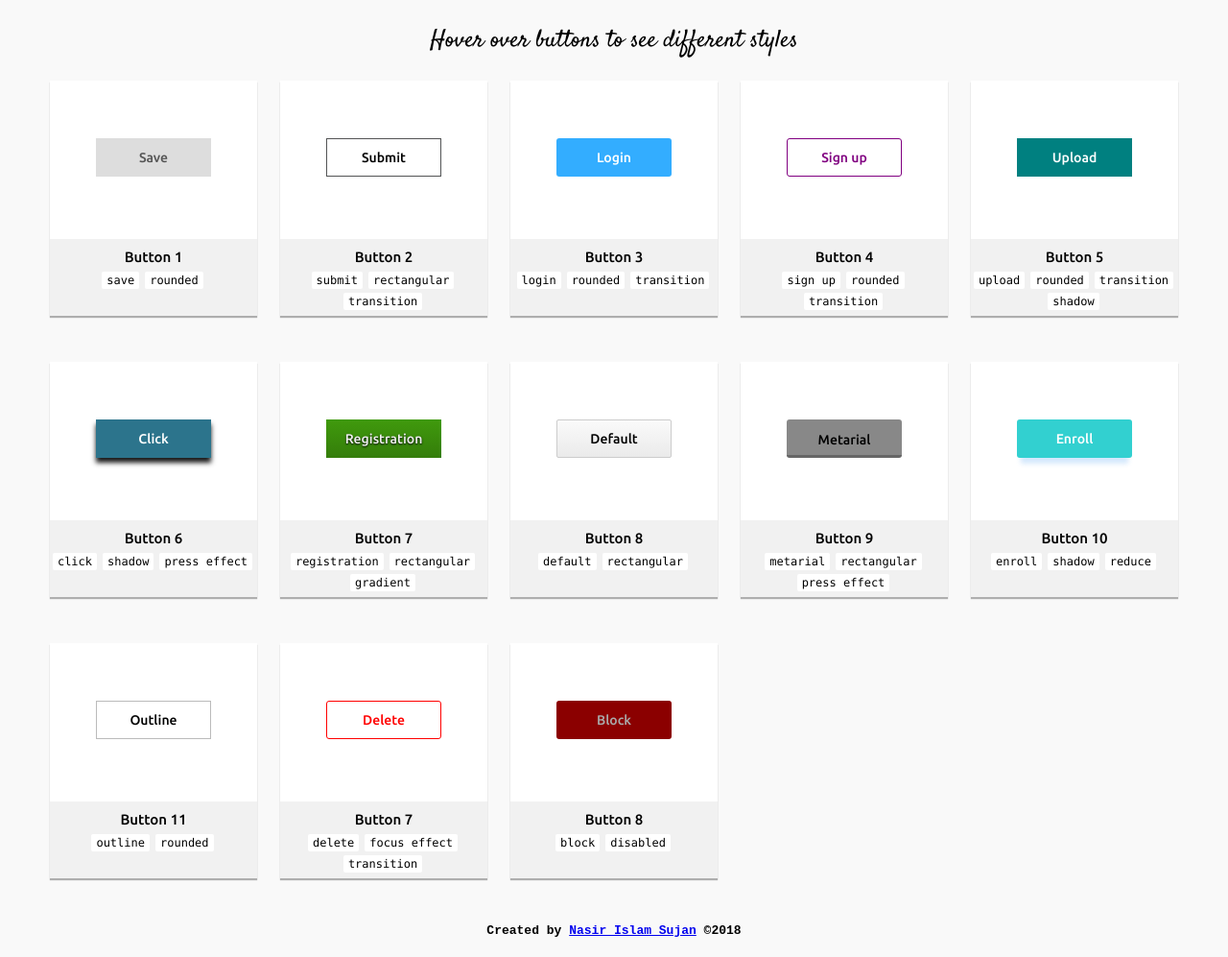
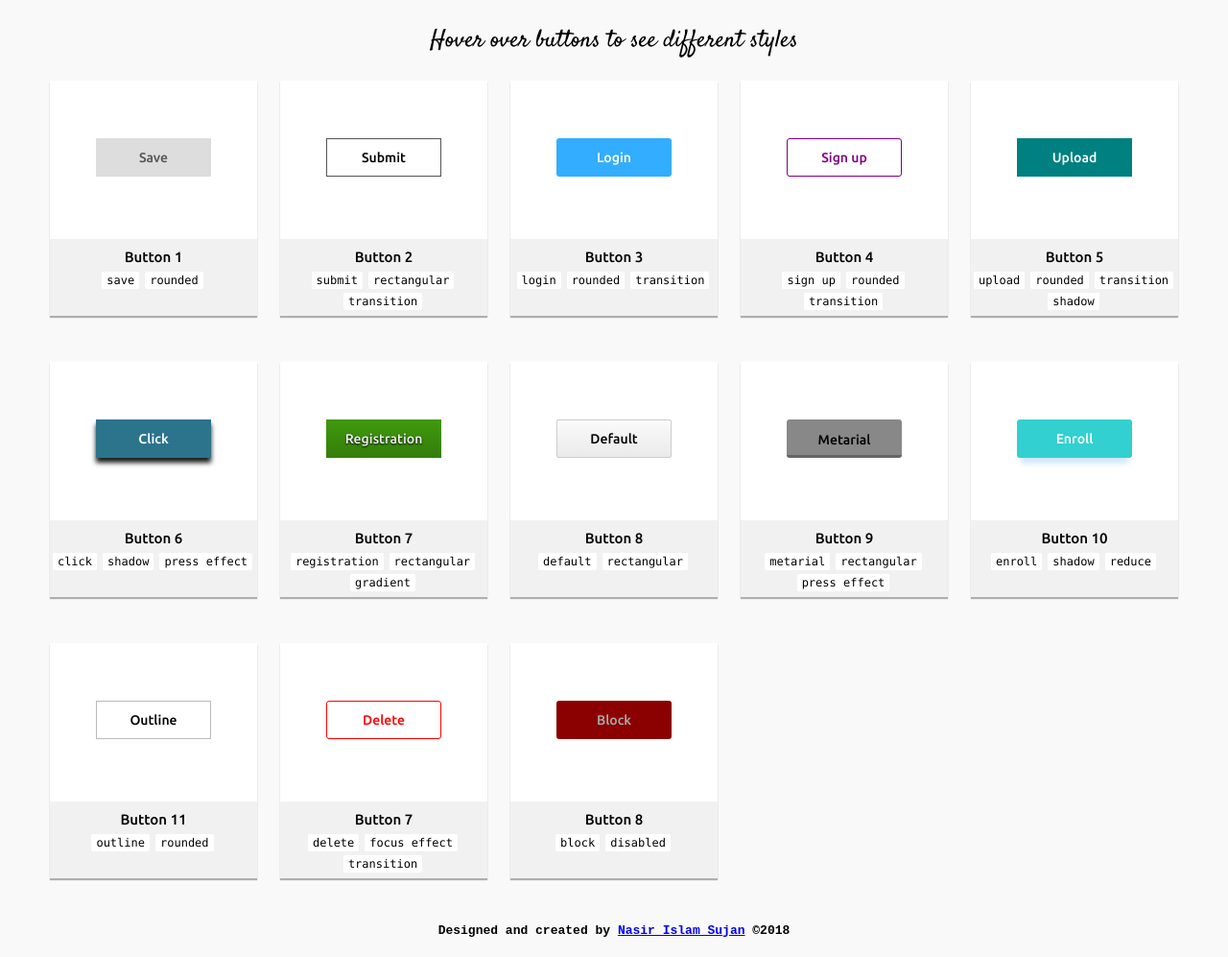
Before and after one commit to 78526Nasir/CSS-Buttons, a plain HTML site: page index.html in a window 1280 px wide. Shown: the whole page at 96% size. Drawn offline with Linux system fonts and the light colour scheme.

Commit message:
modify the footer text

```diff
--- a/index.html
+++ b/index.html
@@ -201,7 +201,7 @@
 
 	<div class="copyright">
 		<code>
-            <strong>Created by <a href="https://github.com/78526Nasir" target="_blank">Nasir Islam Sujan</a> &copy;2018</strong>
+            <strong>Designed and created by <a href="https://github.com/78526Nasir" target="_blank">Nasir Islam Sujan</a> &copy;2018</strong>
         </code>
 	</div>
 </body>
```
